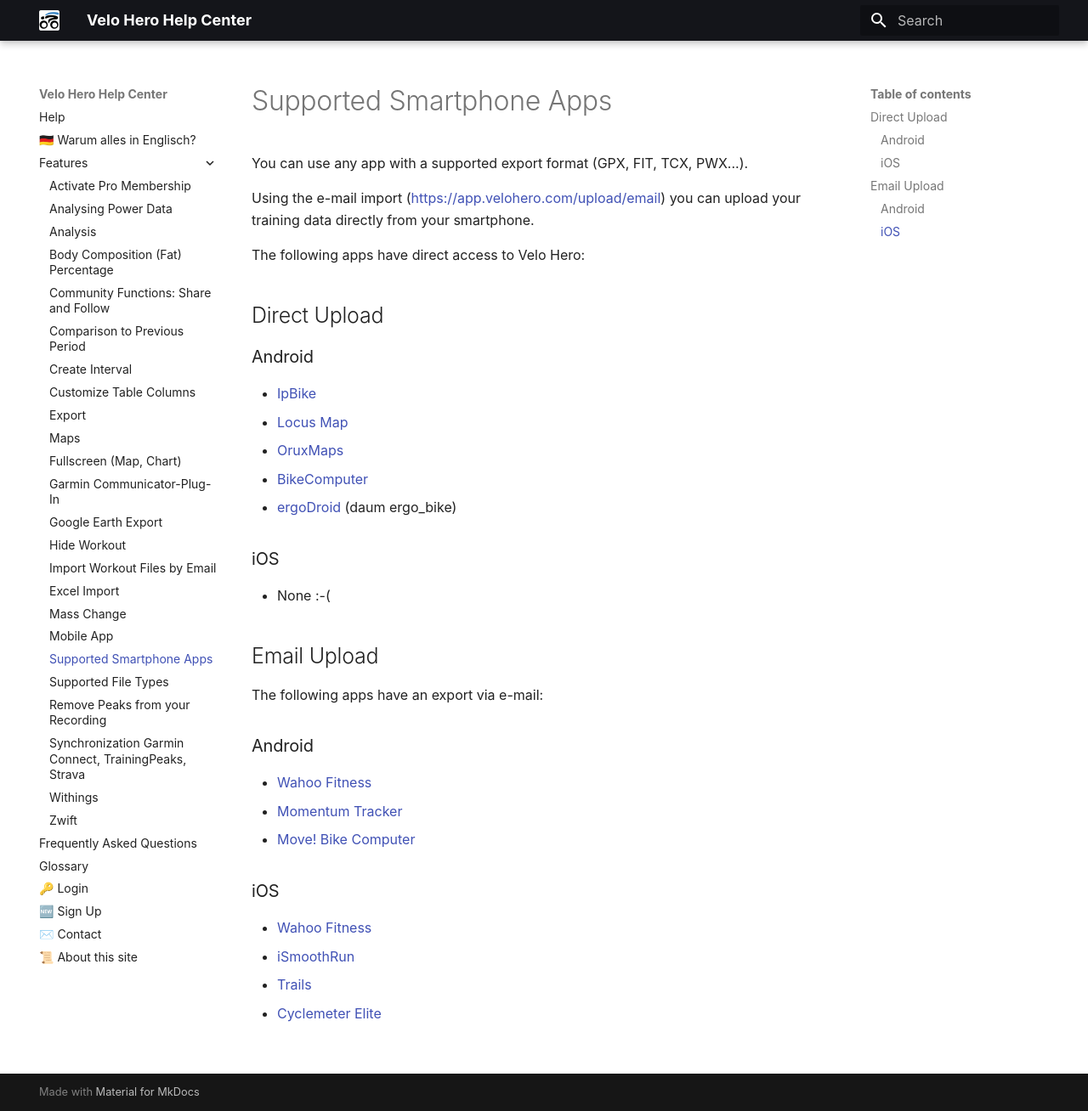
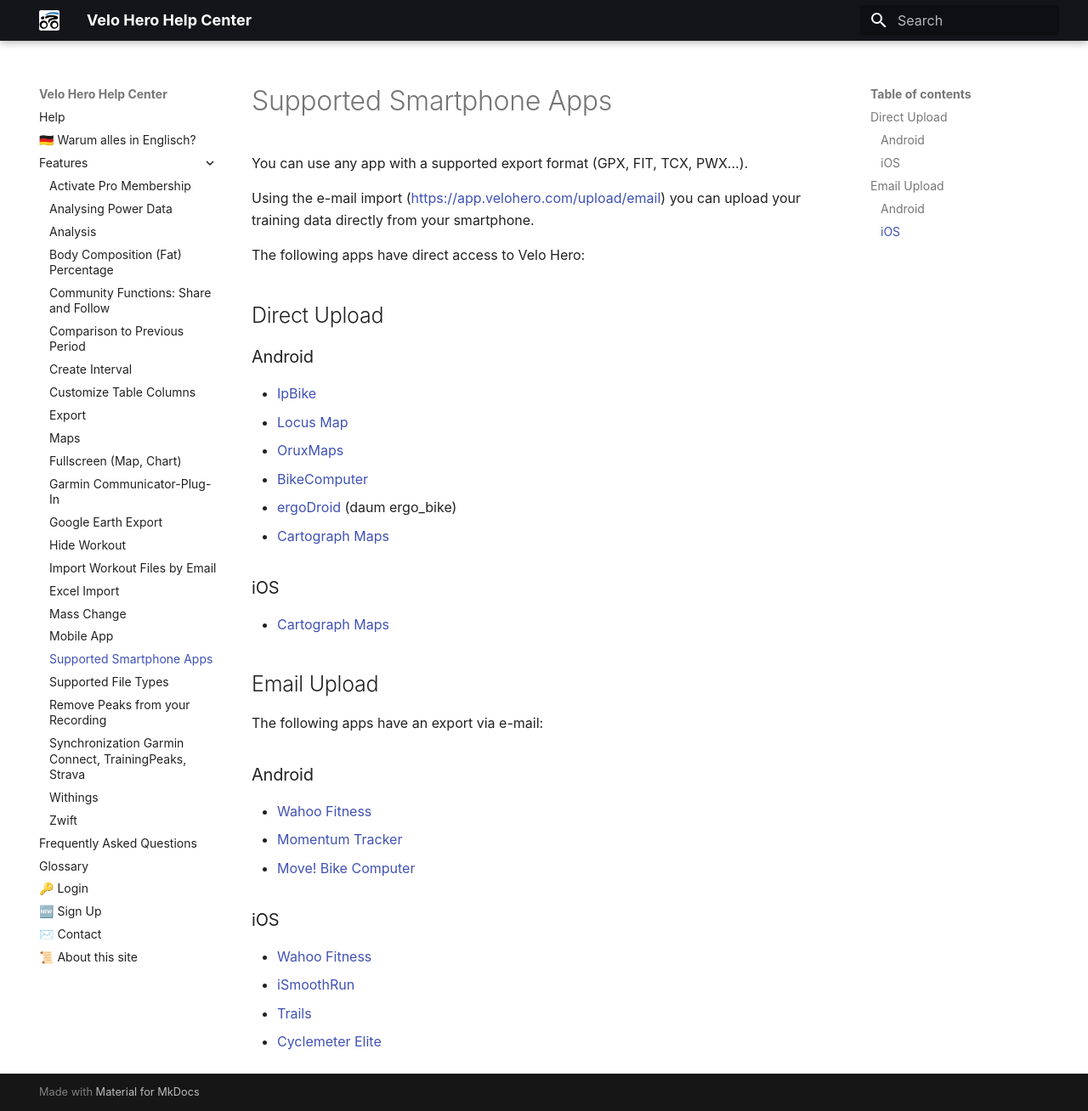
Before and after one commit to velohero-com/help, an MkDocs documentation site: the page built from docs/smartphone-apps.md, in a window 1280 px wide and 1308 px high. Shown: the whole window at 85% size. Built offline with MkDocs 1.6.1 and Material for MkDocs 9.7.7, drawn with Linux system fonts in a browser that asks for light colours.

Commit message:
Cartograph Maps

```diff
--- a/docs/smartphone-apps.md
+++ b/docs/smartphone-apps.md
@@ -15,10 +15,11 @@ The following apps have direct access to Velo Hero:
 * [OruxMaps](https://www.oruxmaps.com/cs/en/)
 * [BikeComputer](http://bikecomputer.roproducts.de/)
 * [ergoDroid](http://ergo.ub-online.de/index.php/de/konfiguration/konfig-trainingstagebuch) (daum ergo_bike)
+* [Cartograph Maps](https://play.google.com/store/apps/details?id=eu.cartograph3)
 
 ### iOS
 
-* None :-(
+* [Cartograph Maps](https://apps.apple.com/us/app/cartograph-maps-3/id1588186796)
 
 ## Email Upload
 
```
